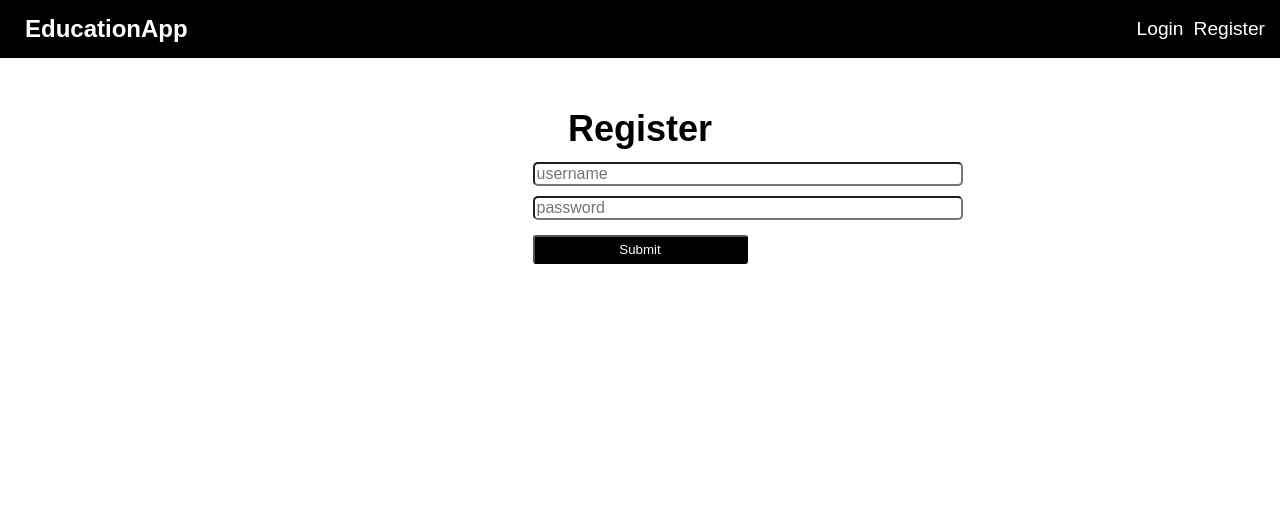
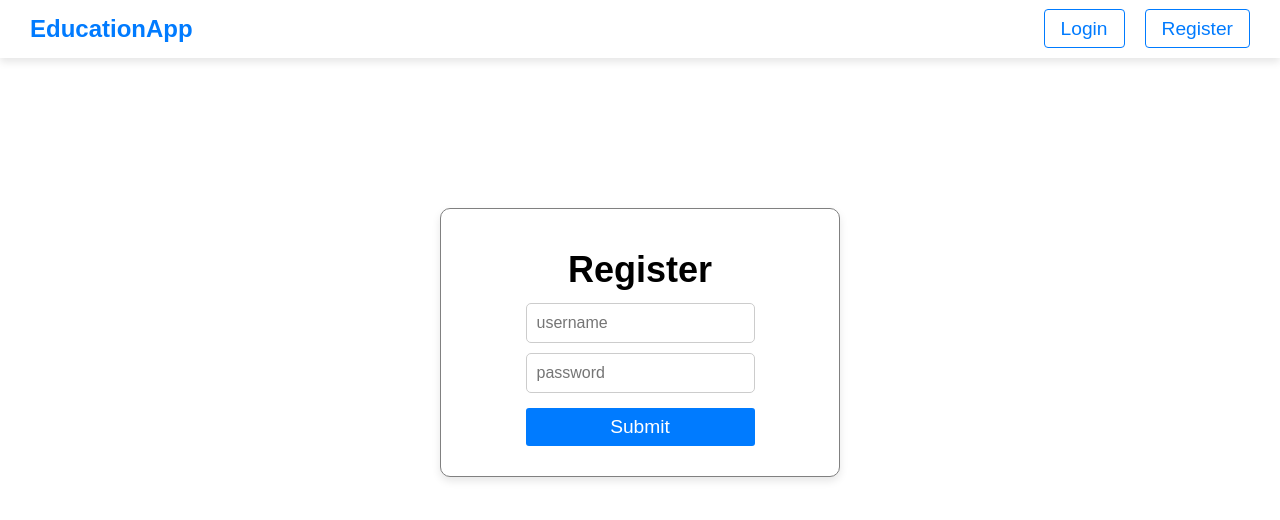
Before and after one commit to TushitPalamkar/MPR-Frontend, a React (Create React App) app: page /register in a window 1280 px wide. Shown: the top 520 px of the page. Built offline with nearby package versions, Linux system fonts and the light colour scheme.

Commit message:
Update App.css

```diff
--- a/src/App.css
+++ b/src/App.css
@@ -1,63 +1,119 @@
-*{
+
+* {
   margin: 0;
   box-sizing: border-box;
-  font-family:Arial, Helvetica, sans-serif;
+  font-family: Arial, Helvetica, sans-serif;
 }
+
+
 header {
-  background-color: black;
-  color: white;
+  background-color: #fff;
+  color: #333;
   display: flex;
   flex-direction: row;
   justify-content: space-between;
   align-items: center;
-  padding: 15px ;
+  padding: 15px 30px;
+  box-shadow: 0 4px 8px rgba(0, 0, 0, 0.1);
 }
-.loginpage{
-  margin-top: 10px;
 
+header h2 a {
+  font-size: 1.5rem;
+  color: #007bff;
+  text-decoration: none;
+  transition: color 0.3s;
+}
+
+header h2 a:hover {
+  color: #0056b3;
+}
+
+header nav a {
+  text-decoration: none;
+  color: #007bff;
+  font-size: 1.2rem;
+  margin-left: 20px;
+  padding: 8px 16px;
+  border: 1px solid #007bff;
+  border-radius: 4px;
+  transition: all 0.3s;
+}
+
+header nav a:hover {
+  background-color: #007bff;
+  color: #fff;
+}
+body {
+  margin: 0;
+  padding: 0;
+
+  background-size: cover;
+  background-position: center;
+  background-repeat: no-repeat;
+}
+
+.loginbody{
+  background-image: url('https://i.pinimg.com/originals/7f/e7/74/7fe774bbacce09f00cb5b2e3cbc48db3.png');
+}
+.loginpage {
   display: flex;
   justify-content: center;
   align-items: center;
   flex-direction: column;
- padding: 30px;
+  padding: 30px;
   font-size: 1.5rem;
+  border: 1px solid gray;
+  border-radius: 10px;
+  width: 100%;
+  max-width: 400px;
+  box-shadow: 0 4px 8px rgba(0, 0, 0, 0.1);
+  background-color: #fff;
+  margin: 150px auto;
+
 }
-.loginpage button{
-  background-color: black;
+
+
+
+.loginpage button {
+  background-color: #007bff;
   color: white;
+  border: none;
   border-radius: 3px;
-  padding: 5px;
+  padding: 8px 16px;
   margin-top: 10px;
+  font-size: 1.2rem;
+  cursor: pointer;
+  transition: background-color 0.3s;
 }
-.loginpage form{
 
+.loginpage button:hover {
+  background-color: #0056b3;
+}
+
+.loginpage form {
   display: flex;
   flex-direction: column;
   font-size: 1.2rem;
 }
-.loginpage form input{
+
+.loginpage form input {
   font-size: 1.0rem;
-  width: 200%;
+  width: 100%;
   color: black;
-  background-color:white;
+  background-color: white;
+  border: 1px solid #ccc;
   border-radius: 5px;
+  padding: 10px;
   margin-top: 5px;
   margin-bottom: 5px;
 }
-.loginpage h2{
+
+.loginpage h2 {
   margin-top: 10px;
   margin-bottom: 7px;
 }
-header h2 a{
-  font-size:1.5rem;
-}
-header a{
-  text-decoration: none;
-  color: white;
-  font-size: 1.2rem;
-  margin-left: 10px;
-}
 
+/* Courses styles */
 .course-container {
   border: 1px solid #ddd;
   border-radius: 8px;
@@ -66,7 +122,23 @@ header a{
   box-shadow: 0 4px 8px rgba(0, 0, 0, 0.1);
   background-color: #fff;
   transition: transform 0.2s;
-  max-width: 400px; /* Optional: To limit the width of the course card */
+  max-width: 400px;
+}
+.homepage{
+  display: flex;
+  align-items: center;
+  flex-direction: column;
+  justify-content: center;
+}
+.course-container {
+  border: 1px solid #ddd;
+  border-radius: 8px;
+  padding: 16px;
+  margin: 16px;
+  box-shadow: 0 4px 8px rgba(0, 0, 0, 0.1);
+  background-color: #fff;
+  transition: transform 0.2s;
+  max-width: 400px;
 }
 
 .course-container:hover {
@@ -86,6 +158,7 @@ header a{
 .course-description {
   font-size: 1em;
   color: #666;
+  margin-bottom: 10px;
 }
 
 .course-instructor {
@@ -94,21 +167,35 @@ header a{
 }
 
 .course-image {
-  width: 100%; /* Make the image take the full width of the container */
-  height: auto; /* Maintain the aspect ratio */
+  width: 100%;
+  height: auto;
   border-radius: 8px;
   margin-bottom: 12px;
 }
 
+
+.course-actions {
+  display: flex;
+  flex-direction: column;
+  align-items: center;
+  margin-top: 16px;
+}
+
+.course-link,
+.course-button {
+  display: inline-block;
+  margin: 8px;
+}
+
 .course-link {
-  display: inline-block;
-  margin-top: 8px;
   padding: 8px 16px;
   background-color: #007bff;
   color: #fff;
   text-decoration: none;
   border-radius: 4px;
   transition: background-color 0.2s;
+  font-size: 0.9rem;
+  margin-left: 130px;
 }
 
 .course-link:hover {
@@ -116,18 +203,25 @@ header a{
 }
 
 .course-button {
-  display: inline-block;
-  margin-top: 8px;
   padding: 8px 16px;
-  background-color: #28a745;
+  background-color: #007bff;
   color: #fff;
-  text-decoration: none;
   border: none;
   border-radius: 4px;
   cursor: pointer;
   transition: background-color 0.2s;
+  font-size: 1rem;
 }
 
 .course-button:hover {
-  background-color: #218838;
+  background-color: #0056b3;
 }
+.onecourse {
+  display: flex;
+  flex-direction: column;
+  align-items: center;
+  padding: 20px;
+  max-width: 800px;
+  margin: auto;
+
+}
```
